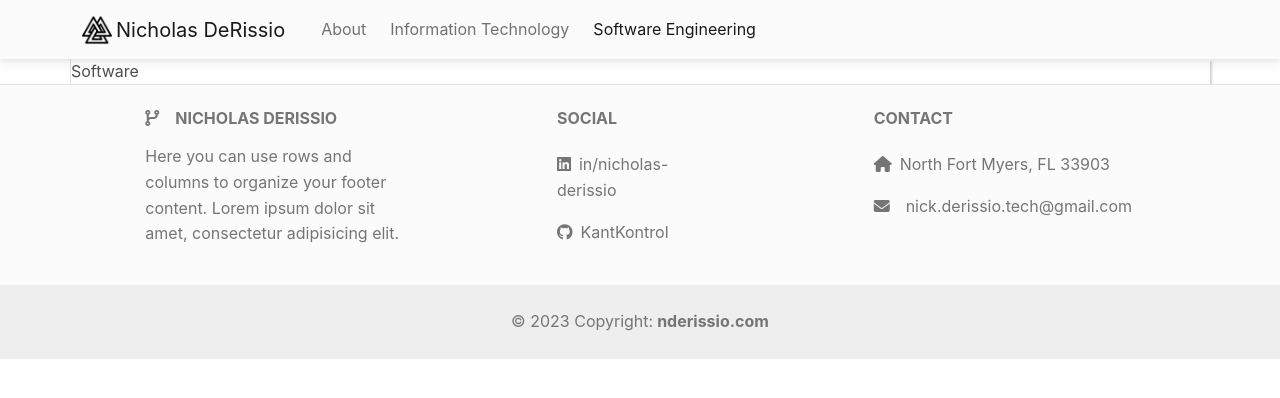
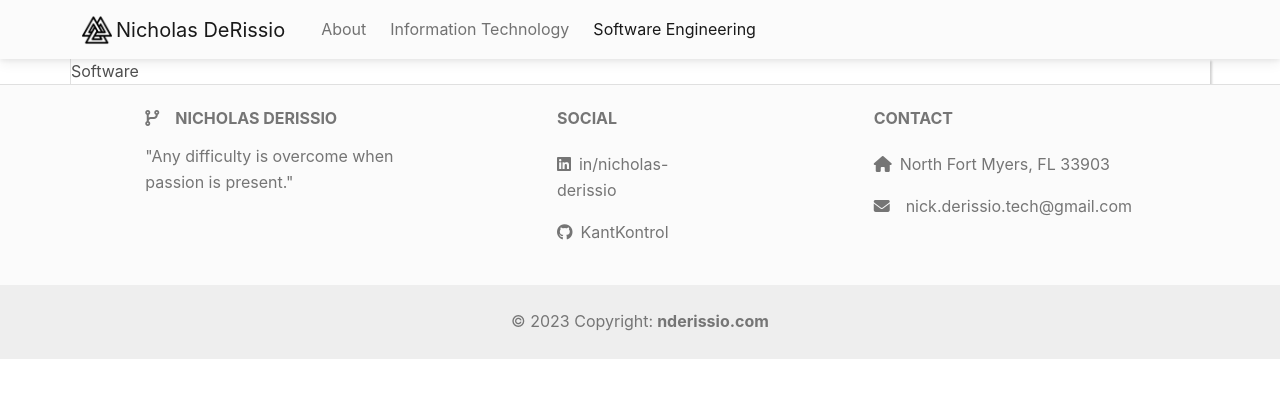
Before and after one commit to KantKontrol/React-Portfolio-2, a React (Create React App) app: page /software in a window 1280 px wide. Shown: the top 398 px of the page. Built offline with nearby package versions, Linux system fonts and the light colour scheme.

Commit message:
updated footer desc

```diff
--- a/src/components/Footer/index.tsx
+++ b/src/components/Footer/index.tsx
@@ -22,11 +22,7 @@ const Footer = () => {
                 <MDBIcon icon="code-branch" className="me-3" />
                 Nicholas DeRissio
               </h6>
-              <p>
-                Here you can use rows and columns to organize your footer
-                content. Lorem ipsum dolor sit amet, consectetur adipisicing
-                elit.
-              </p>
+              <p>"Any difficulty is overcome when passion is present."</p>
             </MDBCol>
             <MDBCol md="4" lg="3" xl="2" className="mx-auto mb-4">
               <h6 className="text-uppercase fw-bold mb-4">Social</h6>
```
